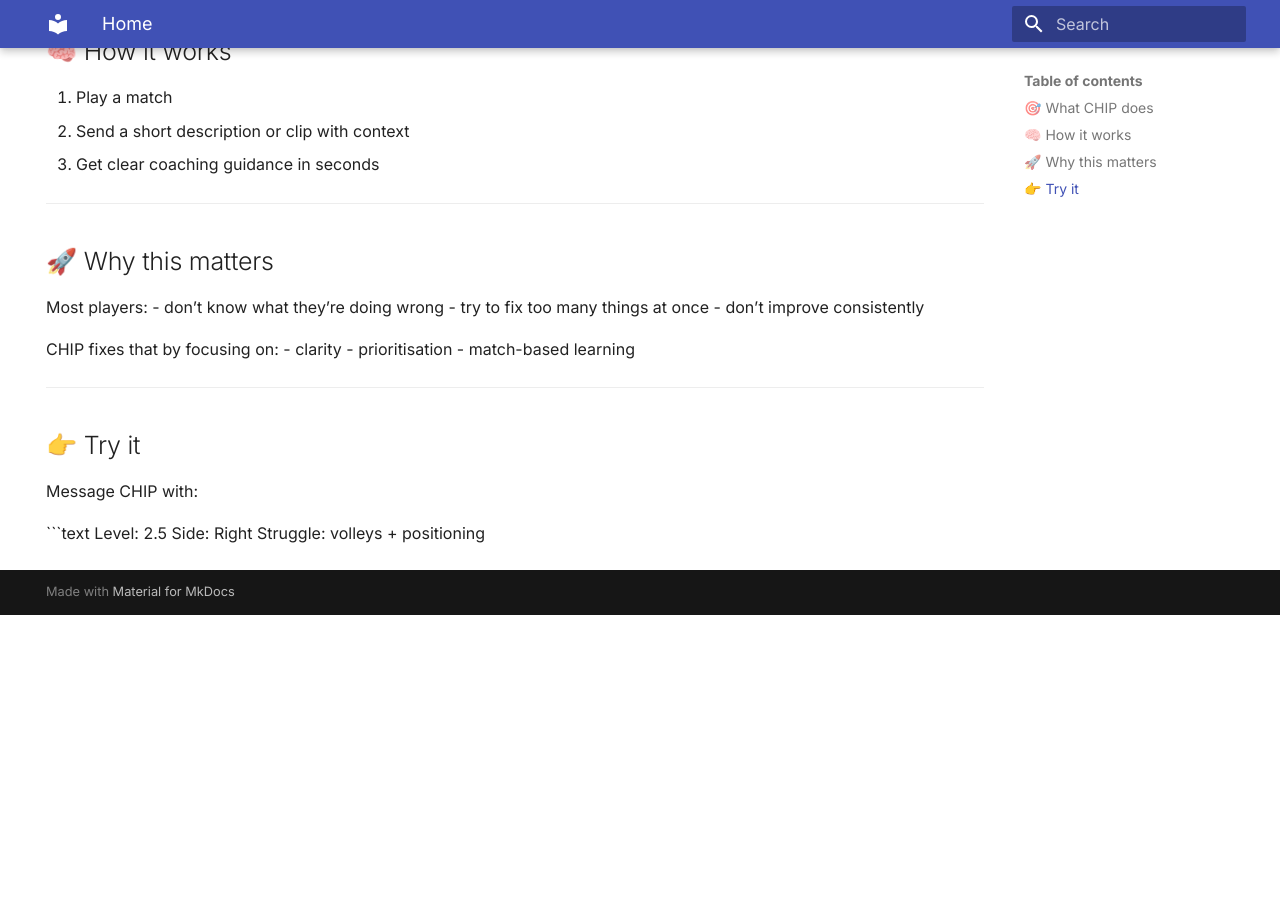
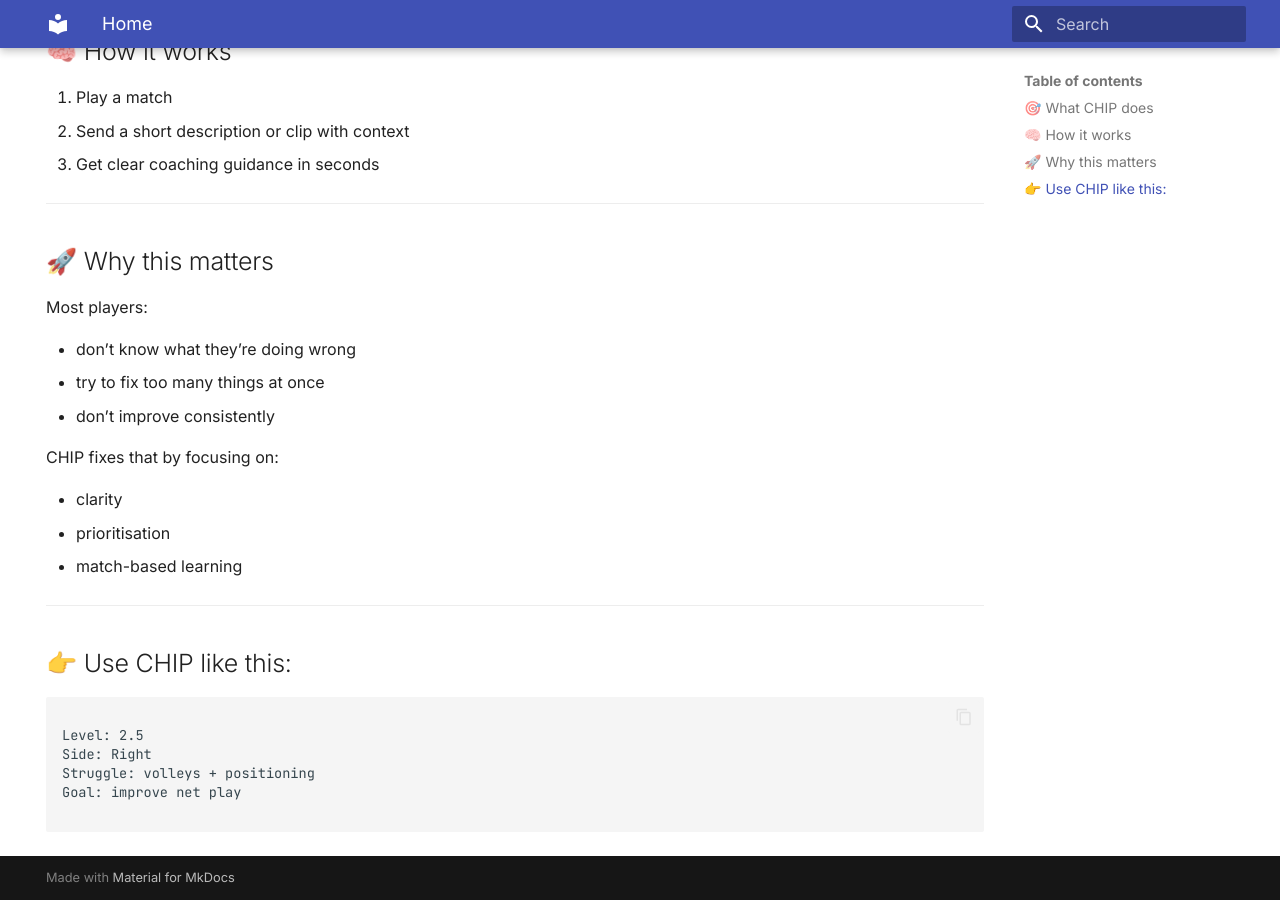
Before and after one commit to Charliebnl/Charlotte-chip-lab, an MkDocs documentation site: the page built from docs/index.md, in a window 1280 px wide and 900 px high, scrolled down 562 px. Built offline with MkDocs 1.6.1 and Material for MkDocs 9.7.7, drawn with Linux system fonts in a browser that asks for light colours; before the commit the page ends 1177 px from its top, so only the background shows below that.

Commit message:
Add CTA and how-to page

````diff
--- a/docs/index.md
+++ b/docs/index.md
@@ -30,22 +30,26 @@
 ## 🚀 Why this matters
 
 Most players:
+
 - don’t know what they’re doing wrong
 - try to fix too many things at once
 - don’t improve consistently
 
 CHIP fixes that by focusing on:
+
 - clarity
 - prioritisation
 - match-based learning
 
 ---
 
-## 👉 Try it
-
-Message CHIP with:
+## 👉 Use CHIP like this:
 
 ```text
+
 Level: 2.5
 Side: Right
 Struggle: volleys + positioning
+Goal: improve net play
+
+```
````
